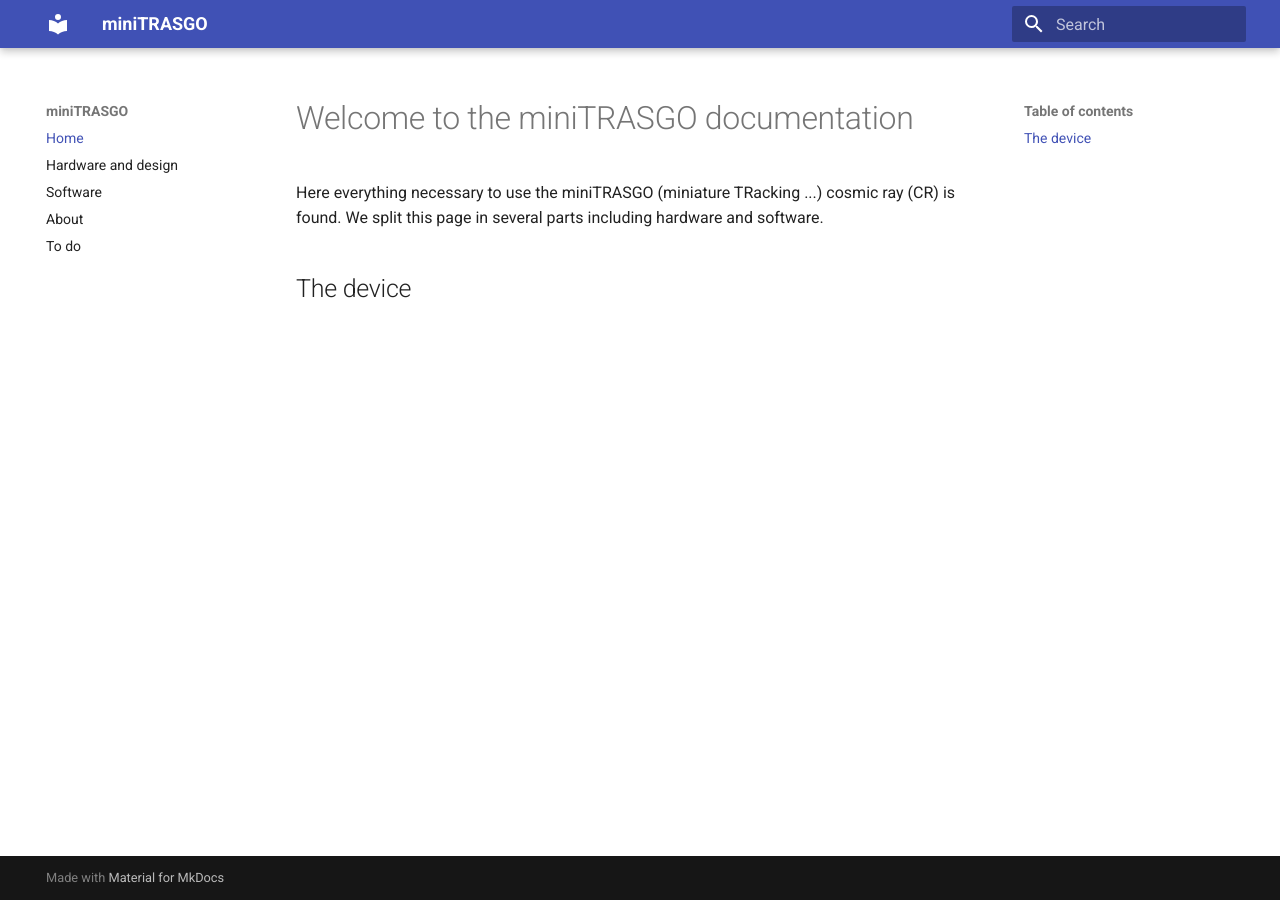
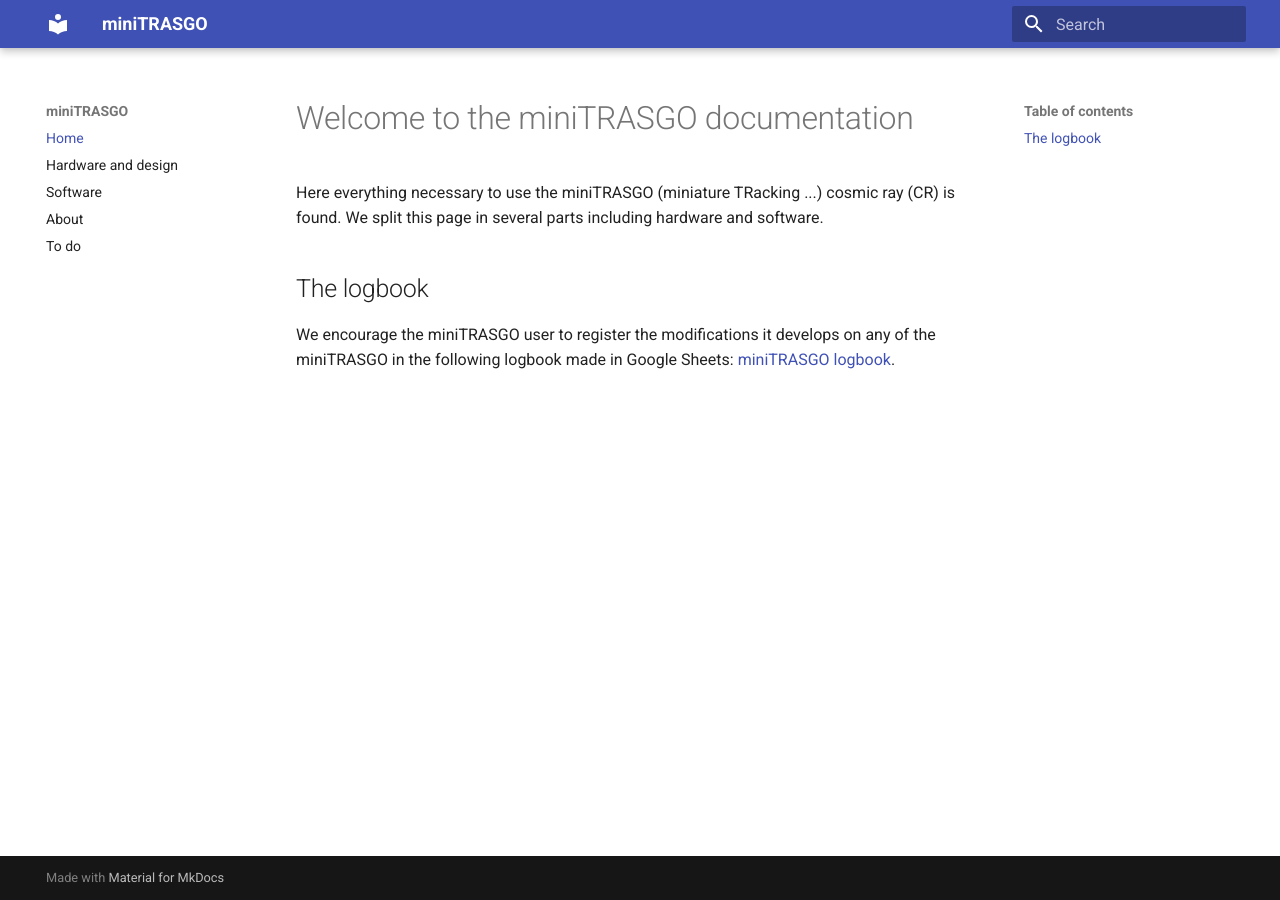
Before and after one commit to cayesoneira/miniTRASGO-documentation, an MkDocs documentation site: the page built from docs/index.md, in a window 1280 px wide. Built offline with MkDocs 1.6.1 and Material for MkDocs 9.7.7, drawn with Linux system fonts in a browser that asks for light colours.

Commit message:
Update index.md

```diff
--- a/docs/index.md
+++ b/docs/index.md
@@ -1,4 +1,5 @@
 # Welcome to the miniTRASGO documentation
 Here everything necessary to use the miniTRASGO (miniature TRacking ...) cosmic ray (CR) is found. We split this page in several parts including hardware and software.
 
-## The device
+## The logbook
+We encourage the miniTRASGO user to register the modifications it develops on any of the miniTRASGO in the following logbook made in Google Sheets: [miniTRASGO logbook](https://docs.google.com/spreadsheets/d/12n6DfQ32oXcRKpHaolfAoO3pKVVrrWzk7TBOIZ0N6ro/edit?usp=sharing).
```
